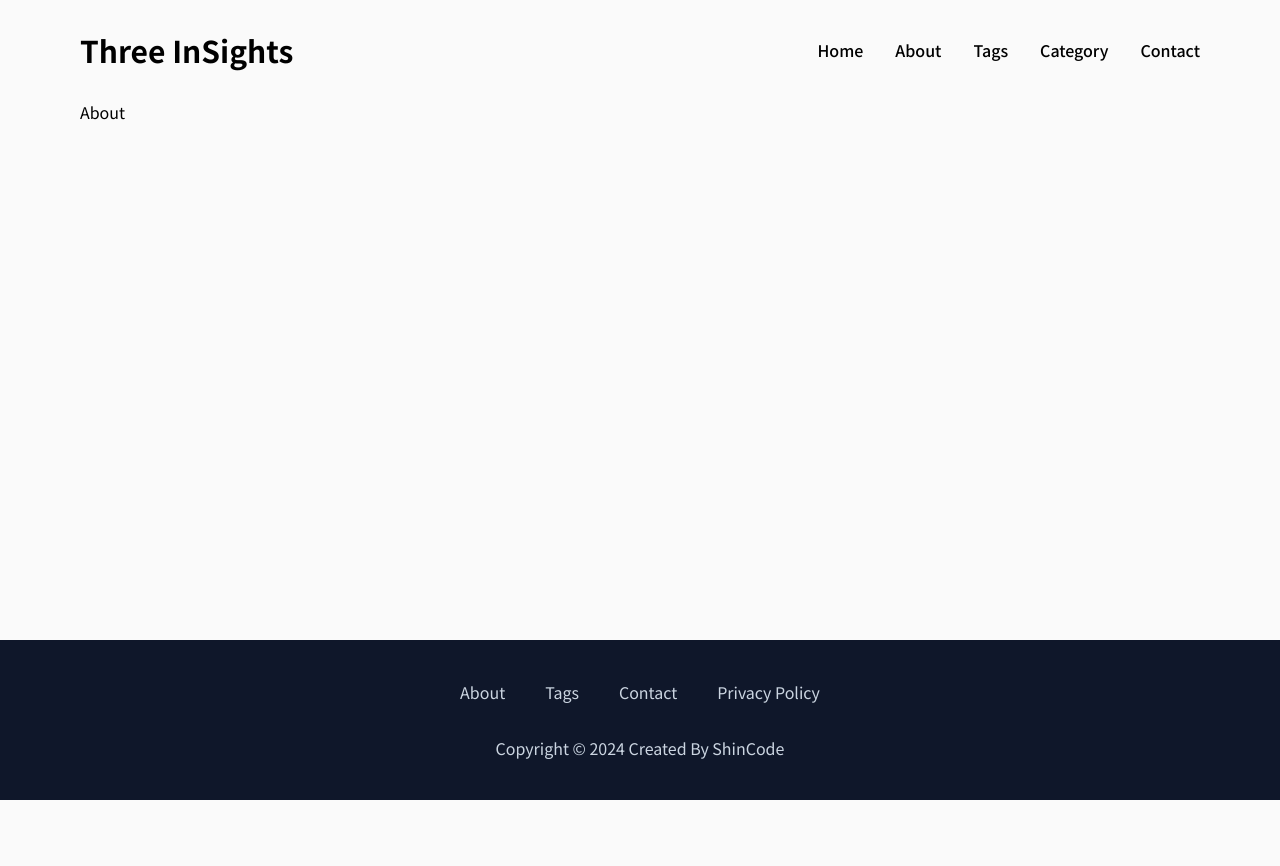
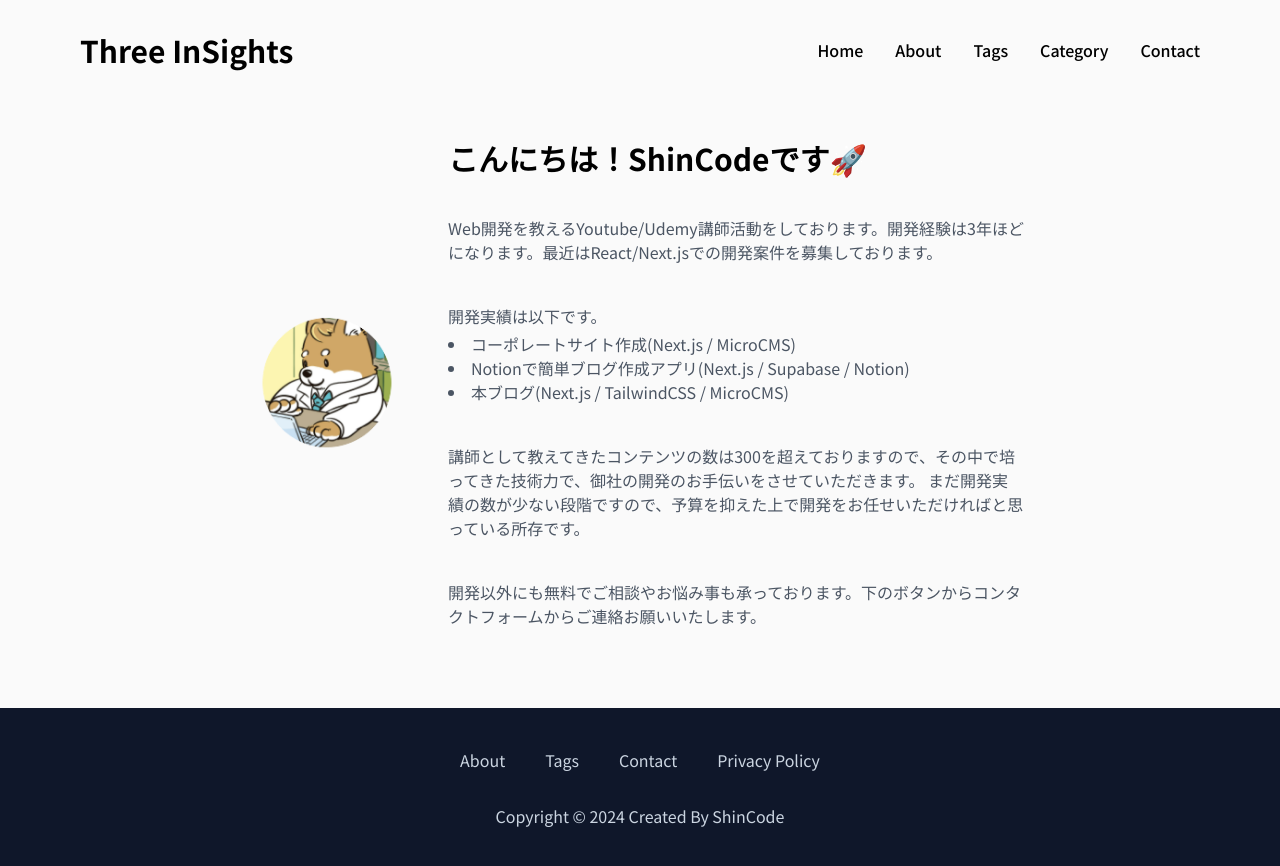
Before and after one commit to Shin-sibainu/next-blog, a Next.js app: page /about in a window 1280 px wide. Before the commit the page ends 800 px from the top, so only its background shows below. Built offline with nearby package versions, Linux system fonts and the light colour scheme; no server answers.

Commit message:
about me

```diff
--- a/src/app/about/page.tsx
+++ b/src/app/about/page.tsx
@@ -1,11 +1,52 @@
+import { about } from "@/config/about";
 import { Metadata } from "next";
+import Image from "next/image";
 
 export const metadata: Metadata = {
   title: "About",
 };
 
 const About = () => {
-  return <div>About</div>;
+  return (
+    <div className="my-10 max-w-3xl mx-auto">
+      <div className="flex justify-between items-center">
+        <div className="w-1/4">
+          <Image
+            src={"/shincode_icon.png"}
+            alt="shincode-icon"
+            width={140}
+            height={140}
+          />
+        </div>
+
+        <div className="w-3/4 space-y-10">
+          <h3 className="font-bold md:text-3xl">{about.greeting}</h3>
+
+          <div className="text-gray-600">{about.description}</div>
+
+          <div className="text-gray-600">
+            開発実績は以下です。
+            <div className="mt-1">
+              <li>コーポレートサイト作成(Next.js / MicroCMS)</li>
+              <li>Notionで簡単ブログ作成アプリ(Next.js / Supabase / Notion)</li>
+              <li>本ブログ(Next.js / TailwindCSS / MicroCMS)</li>
+            </div>
+          </div>
+
+          <div className="text-gray-600">
+            講師として教えてきたコンテンツの数は300を超えておりますので、その中で培ってきた技術力で、御社の開発のお手伝いをさせていただきます。
+            まだ開発実績の数が少ない段階ですので、予算を抑えた上で開発をお任せいただければと思っている所存です。
+          </div>
+
+          <div className="text-gray-600">
+            開発以外にも無料でご相談やお悩み事も承っております。下のボタンからコンタクトフォームからご連絡お願いいたします。
+          </div>
+        </div>
+      </div>
+
+      <section></section>
+    </div>
+  );
 };
 
 export default About;
--- /dev/null
+++ b/src/config/about.ts
@@ -0,0 +1,5 @@
+export const about = {
+  greeting: "こんにちは！ShinCodeです🚀",
+  description:
+    "Web開発を教えるYoutube/Udemy講師活動をしております。開発経験は3年ほどになります。最近はReact/Next.jsでの開発案件を募集しております。",
+};
```
Also changed, not shown: public/shincode_icon.png (added).
